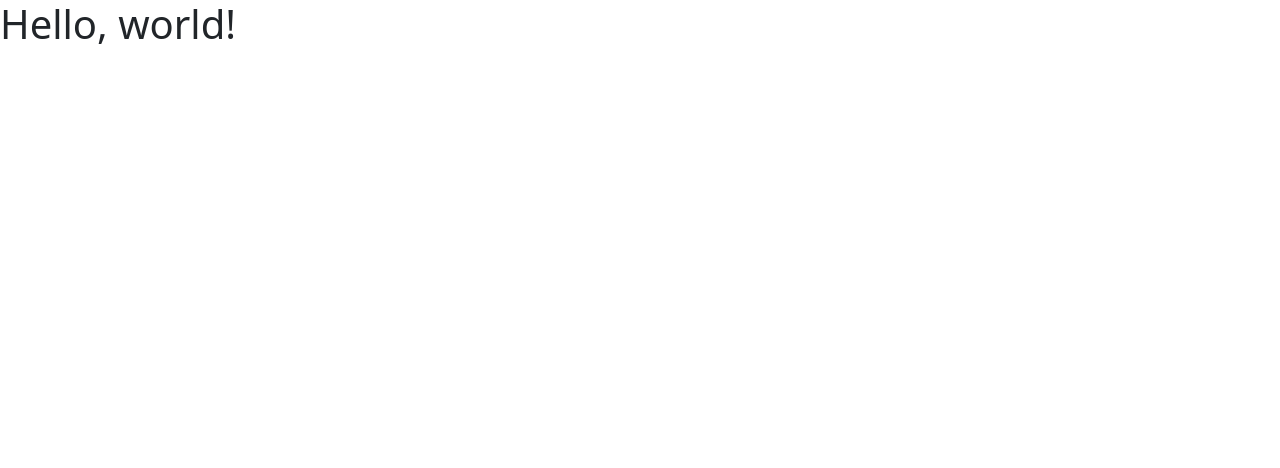
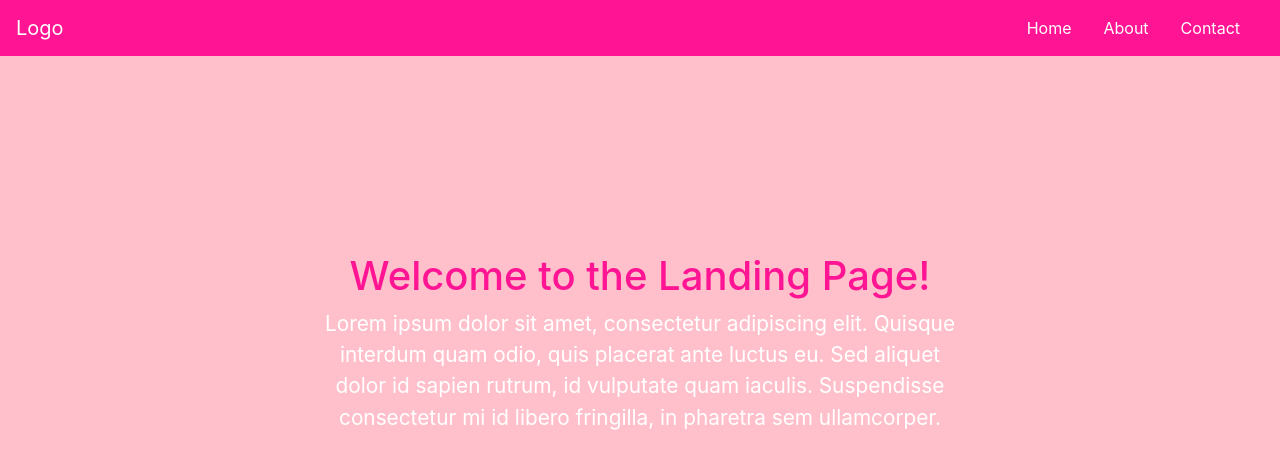
Before and after one commit to evawallis/SWE-Project, a plain HTML site: page index.html in a window 1280 px wide. Drawn offline with nearby package versions, Linux system fonts and the light colour scheme.

Commit message:
eva 11/1

```diff
--- a/index.html
+++ b/index.html
@@ -1,13 +1,44 @@
-<!doctype html>
+<!DOCTYPE html>
 <html lang="en">
     <head>
+
+        <title>Bootstrap Tutorial Sample Page</title>
         <meta charset="utf-8">
         <meta name="viewport" content="width=device-width, initial-scale=1">
-    <title>Bootstrap demo</title>
-    <link href="https://cdn.jsdelivr.net/npm/bootstrap@5.3.2/dist/css/bootstrap.min.css" rel="stylesheet" integrity="sha384-T3c6CoIi6uLrA9TneNEoa7RxnatzjcDSCmG1MXxSR1GAsXEV/Dwwykc2MPK8M2HN" crossorigin="anonymous">
+        <link rel="stylesheet" href="https://cdn.jsdelivr.net/npm/bootstrap@4.5.3/dist/css/bootstrap.min.css" integrity="sha384-TX8t27EcRE3e/ihU7zmQxVncDAy5uIKz4rEkgIXeMed4M0jlfIDPvg6uqKI2xXr2" crossorigin="anonymous">
+        <link rel="stylesheet" type="text/css" href="main.css">
+
+
     </head>
     <body>
-    <h1>Hello, world!</h1>
-    <script src="https://cdn.jsdelivr.net/npm/bootstrap@5.3.2/dist/js/bootstrap.bundle.min.js" integrity="sha384-C6RzsynM9kWDrMNeT87bh95OGNyZPhcTNXj1NW7RuBCsyN/o0jlpcV8Qyq46cDfL" crossorigin="anonymous"></script>
+        <nav class="navbar navbar-expand-md">
+            <a class="navbar-brand" href="#">Logo</a>
+            <button class="navbar-toggler navbar-dark" type="button" data-toggle="collapse" data-target="#main-navigation">
+                <span class="navbar-toggler-icon"></span>
+            </button>
+            <div class="collapse navbar-collapse" id="main-navigation">
+                <ul class="navbar-nav">
+                    <li class="nav-item">
+                        <a class="nav-link" href="#">Home</a>
+                    </li>
+                    <li class="nav-item">
+                        <a class="nav-link" href="#">About</a>
+                    </li>
+                    <li class="nav-item">
+                        <a class="nav-link" href="#">Contact</a>
+                    </li>
+                </ul>
+            </div>
+        </nav>
+        <header class="page-header header container-fluid">
+            <div class="description">
+                <h1>Welcome to the Landing Page!</h1>
+                <p>Lorem ipsum dolor sit amet, consectetur adipiscing elit. Quisque interdum quam odio, quis placerat ante luctus eu. Sed aliquet dolor id sapien rutrum, id vulputate quam iaculis. Suspendisse consectetur mi id libero fringilla, in pharetra sem ullamcorper.</p>
+
+            </div>
+        </header>
+		<script src="https://code.jquery.com/jquery-3.5.1.min.js" integrity="sha256-9/aliU8dGd2tb6OSsuzixeV4y/faTqgFtohetphbbj0=" crossorigin="anonymous"></script>
+        <script src="https://cdn.jsdelivr.net/npm/bootstrap@4.5.3/dist/js/bootstrap.min.js" integrity="sha384-w1Q4orYjBQndcko6MimVbzY0tgp4pWB4lZ7lr30WKz0vr/aWKhXdBNmNb5D92v7s" crossorigin="anonymous"></script>
     </body>
+
 </html>
```
Lines whose indentation alone changed are shown as unchanged.
